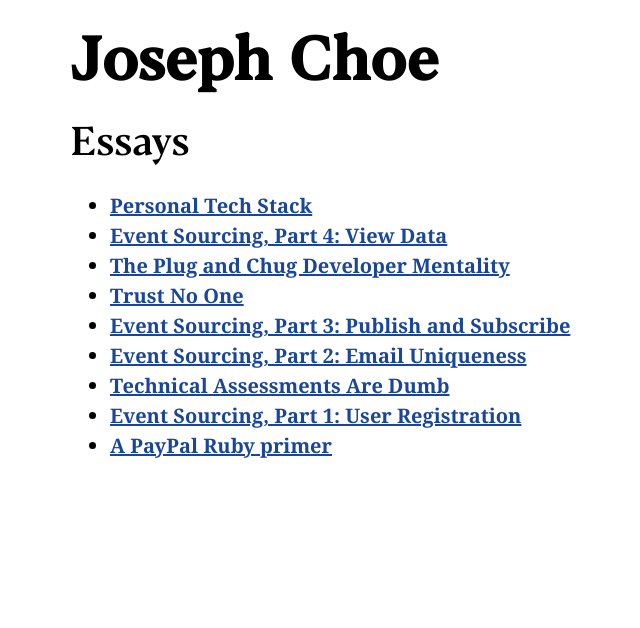
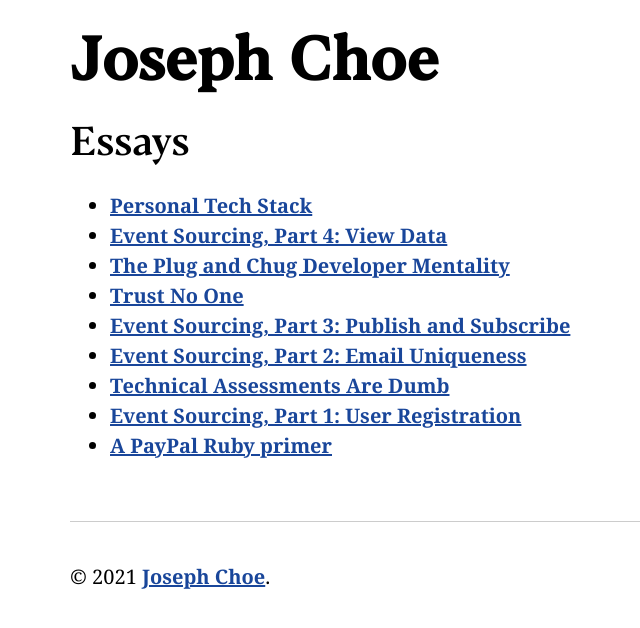
Before and after one commit to josephchoe/josephchoe.com, a Jekyll site: the page built from _app/_pages/essay.html, in a window 1280 px wide. Shown: the top 628 px of the page, without its empty margins (170-810 px from the left). Built offline with Jekyll 4.4.1, drawn with Linux system fonts in a browser that asks for light colours.

Commit message:
Copyright included in pages

```diff
--- a/_app/_includes/copyright.html
+++ b/_app/_includes/copyright.html
@@ -1,5 +1,7 @@
 {%- assign copyright_date = page.date | default: site.copyright_date -%}
+{%- assign copyright_holder = author_name | default: site.copyright_holder -%}
+{%- assign copyright_holder_website = author_site | default: site.author_site -%}
 
 <div class="copyright">
-  &copy; {{ copyright_date | date: '%Y' }} <a href="{{ author_site }}">{{ author_name }}</a>.
+  &copy; {{ copyright_date | date: '%Y' }} <a href="{{ copyright_holder_website }}">{{ copyright_holder }}</a>.
 </div>
--- a/_app/_layouts/page.html
+++ b/_app/_layouts/page.html
@@ -5,4 +5,8 @@ layout: default
   <h1>{{ page.title | escape }}</h1>
 
   {{ content }}
+  <footer>
+    <hr />
+    {% include copyright.html %}
+  </footer>
 </article>
--- a/_config.yml
+++ b/_config.yml
@@ -9,11 +9,11 @@ github_username:  josephchoe
 image_url: /assets/images/zurrey.jpg
 
 # Fallbacks for display
-author_name:
-author_site:
+author_name: Joseph Choe
+author_site: https://josephchoe.com
 
 # Copyright
-copyright_date: 2000-01-01
+copyright_date: 2021-01-01
 copyright_holder: Joseph Choe
 
 # Build settings
```
